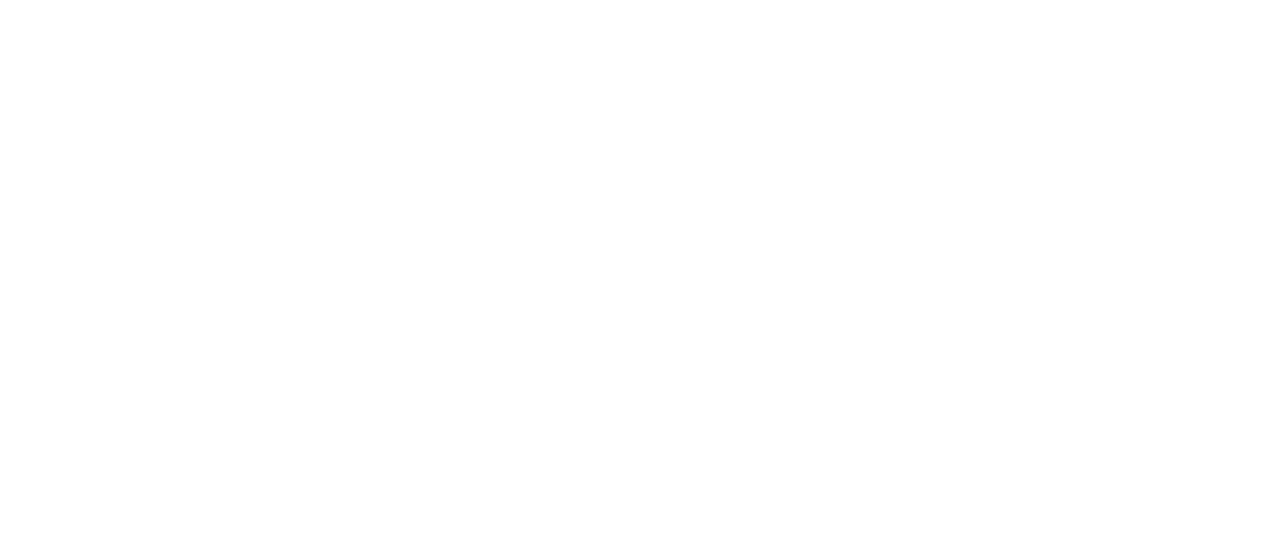
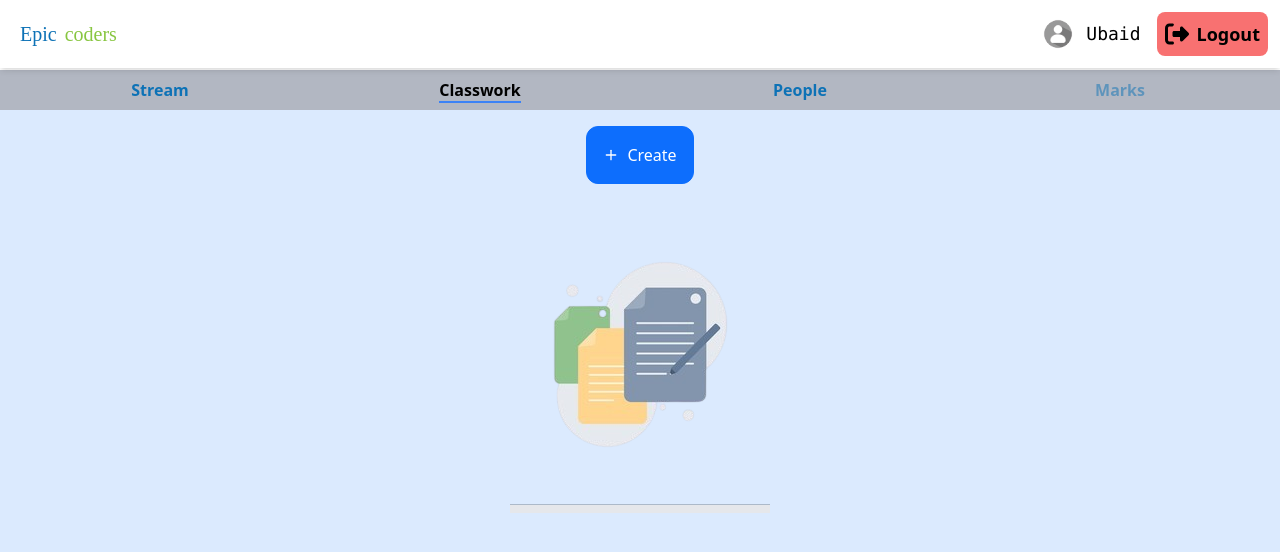
Before and after one commit to ubaidahmed04/Assignment-Submission, a React (Vite) app: page /classwork in a window 1280 px wide. Before the commit this address had no page. Shown: the top 552 px of the page. Built offline with nearby package versions, Linux system fonts and the light colour scheme; a web font is replaced by a local one.

Commit message:
add navbar navigation and style

```diff
--- a/src/App.jsx
+++ b/src/App.jsx
@@ -6,6 +6,8 @@
 import Detail from './Pages/Detail';
 import Stream from './Pages/Stream';
 import Layout from './Pages/Layout';
+import Classwork from './Pages/Classwork';
+import InvitePeople from './Pages/InvitePeople';
 function App() {
 
   return (
@@ -16,6 +18,8 @@
         <Route path="/home" element={<Home />} />
         <Route path="/batch" element={<Detail />} />
         <Route path="/stream" element={<Stream />} />
+        <Route path="/classwork" element={<Classwork />} />
+        <Route path="/invitepeople" element={<InvitePeople />} />
         </Route>
       </Routes>
       {/* <Home/> */}
--- /dev/null
+++ b/src/Pages/Classwork.jsx
@@ -0,0 +1,26 @@
+import React from 'react'
+import HomeNavbar from '../components/HomeNavbar'
+import { Button } from 'react-bootstrap'
+import { FiPlus } from "react-icons/fi";
+import assignment from '../assets/write.png'
+const Classwork = () => {
+    return (
+        <div>
+            <HomeNavbar />
+            <div className='flex justify-center pt-3'>
+
+                <Button className='flex items-center gap-2 rounded-xl  p-3'><FiPlus /> Create</Button>
+            </div>
+            <div className='flex justify-center self-end  '>
+
+                <span className='border-b-8 mt-[40px]'>
+                    <span className='flex justify-center self-end'>
+                        <img src={assignment} alt="" />
+                    </span>
+                    {''}<hr /></span>
+            </div>
+        </div>
+    )
+}
+
+export default Classwork
--- /dev/null
+++ b/src/Pages/InvitePeople.jsx
@@ -0,0 +1,46 @@
+import React from 'react'
+import HomeNavbar from '../components/HomeNavbar'
+import { AiOutlineUserAdd } from "react-icons/ai";
+import avatarUrl from '../assets/avatar2.png'
+import document from '../assets/cat.png'
+const InvitePeople = () => {
+  return (
+    <>
+      <HomeNavbar />
+      <div>
+        <div className='flex justify-between  flex-col mx-20 my-5   '>
+
+          <span className='bg-slate-300 rounded-xl min-w-1/2 flex flex-row py-4 px-4 justify-between'>
+          <span className='font-bold tracking-wider text-xl'>Teachers</span>
+          <span ><AiOutlineUserAdd size={30}/></span>
+          </span>
+
+          <span className="flex item-center  h-20 py-3 gap-3">
+            <hr />
+              <img
+                src={avatarUrl}
+                alt="profile's Avatar item-center "
+                className="w-12 h-12 rounded-full object-cover"
+              />
+              <span className="text-lg font-bold  text-center  text-black ml-1">Ubaid</span>
+            </span>
+            <span className='bg-slate-300 rounded-xl min-w-1/2 flex flex-row py-4 px-4 justify-between'>
+          <span className='font-bold tracking-wider text-xl'>Students</span>
+          <span ><AiOutlineUserAdd size={30}/></span>
+          </span>
+
+        </div>
+        <div className='flex flex-col justify-center items-center'>
+          <img src={document} alt="Add teachers"
+                className="w-60 h-60 rounded-lg object-cover"
+
+          />
+          <span className='text-md text-base text-center'>Add teachers and students to this class</span>
+        </div>
+
+      </div>
+    </>
+  )
+}
+
+export default InvitePeople
--- a/src/Pages/Stream.jsx
+++ b/src/Pages/Stream.jsx
@@ -37,7 +37,7 @@
                 </div>
                 <div className='w-full px-2 md:px-5'>
 
-                    <Card className='bg-gray-500 shadow-md '>
+                    <Card className='bg-[#B2B7C2] shadow-md '>
                         <Card.Header>Featured</Card.Header>
                         <Card.Body>
                             <span className='flex gap-5 item-center'>
--- a/src/components/HomeNavbar.jsx
+++ b/src/components/HomeNavbar.jsx
@@ -1,27 +1,55 @@
-import React from 'react'
+import React from 'react';
 import Nav from 'react-bootstrap/Nav';
+import { NavLink } from 'react-router-dom';
 
 const HomeNavbar = () => {
   return (
     <>
-     <Nav  variant="underline "defaultActiveKey="/stream" className=' mt-[70px] bg-gray-400  overflow-y-auto' justify  >
+      <Nav variant="underline" defaultActiveKey="/stream" className="mt-[70px] bg-[#B2B7C2]  p-2 overflow-y-auto" justify>
         <Nav.Item>
-        <Nav.Link eventKey="/stream" className='text-custom-blue font-bold Nunito' >Stream </Nav.Link>
+          <NavLink
+            to="/stream"
+            className={({ isActive }) =>
+              isActive ? "text-black font-bold Nunito border-b-2 border-blue-500" : "text-custom-blue font-bold Nunito"
+            }
+          >
+            Stream
+          </NavLink>
         </Nav.Item>
         <Nav.Item>
-        <Nav.Link eventKey="link-1" className='text-custom-blue font-bold Nunito'>Classwork</Nav.Link>
+          <NavLink
+            to="/classwork"
+            className={({ isActive }) =>
+              isActive ? "text-black font-bold Nunito border-b-2 border-blue-500" : "text-custom-blue font-bold Nunito"
+            }
+          >
+            Classwork
+          </NavLink>
         </Nav.Item>
         <Nav.Item>
-        <Nav.Link eventKey="link-2" className='text-custom-blue font-bold Nunito'>People</Nav.Link>
+          <NavLink
+            to="/invitepeople"
+            className={({ isActive }) =>
+              isActive ? "text-black font-bold Nunito border-b-2 border-blue-500" : "text-custom-blue font-bold Nunito"
+            }
+          >
+            People
+          </NavLink>
         </Nav.Item>
         <Nav.Item>
-        <Nav.Link eventKey="mark" className='text-custom-blue font-bold Nunito' disabled>
+          <NavLink
+            to="/marks"
+            className={({ isActive }) =>
+              isActive ? "text-custom-blue font-bold Nunito border-b-2 border-blue-500 cursor-not-allowed opacity-50" : "text-custom-blue font-bold Nunito cursor-not-allowed opacity-50"
+            }
+            onClick={(e) => e.preventDefault()}
+          >
             Marks
-        </Nav.Link>
+          </NavLink>
         </Nav.Item>
       </Nav>
     </>
-  )
-}
+  );
+};
 
-export default HomeNavbar
+export default HomeNavbar;
```
Also changed, not shown: src/assets/cat.png (added), src/assets/write.png (added). Lines whose indentation alone changed are shown as unchanged.
